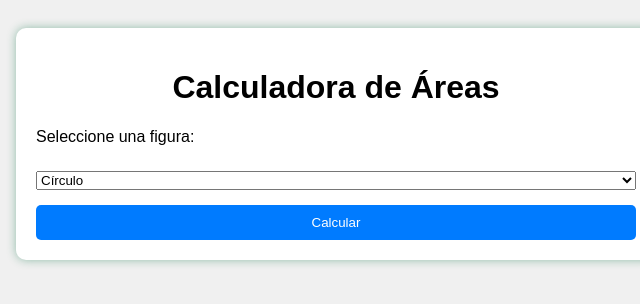
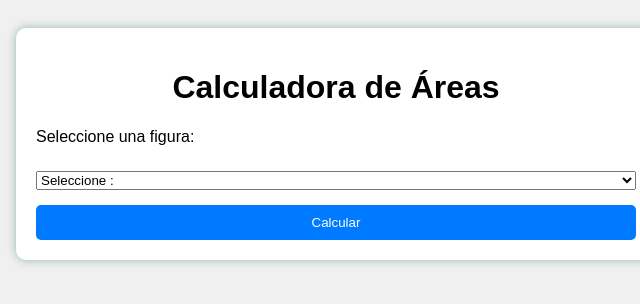
Before and after one commit to Jefferson1506/Web-js, a plain HTML site: page html/calculadora.html in a window 1280 px wide. Shown: the full height of the page, 304-944 px from the left. Drawn offline with Linux system fonts and the light colour scheme.

Commit message:
Correciones menores
sss

```diff
--- a/html/calculadora.html
+++ b/html/calculadora.html
@@ -13,6 +13,7 @@
         <form id="form">
             <label for="figura">Seleccione una figura:</label>
             <select name="figura" id="figura">
+                <option value="">Seleccione :</option>
                 <option value="circulo">Círculo</option>
                 <option value="rectangulo">Rectángulo</option>
                 <option value="triangulo">Triángulo</option>
```
